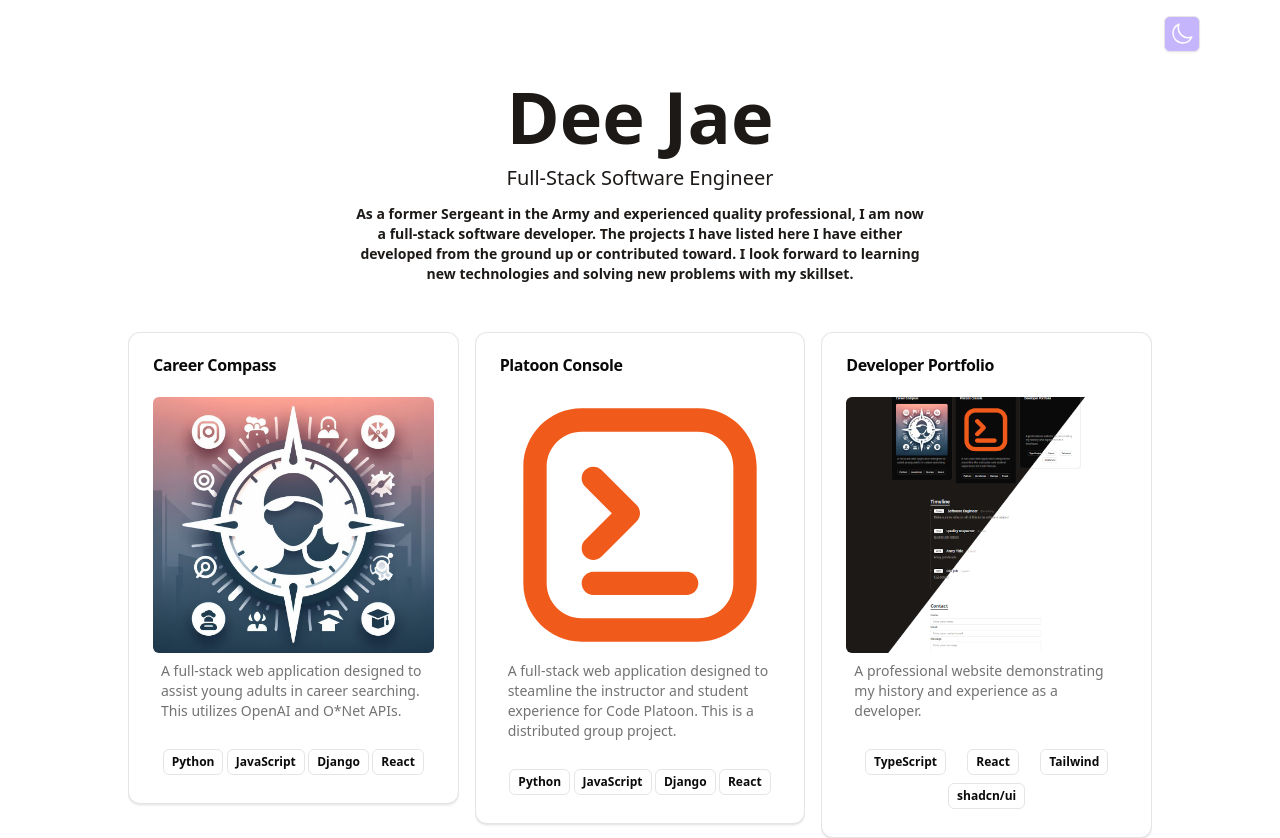
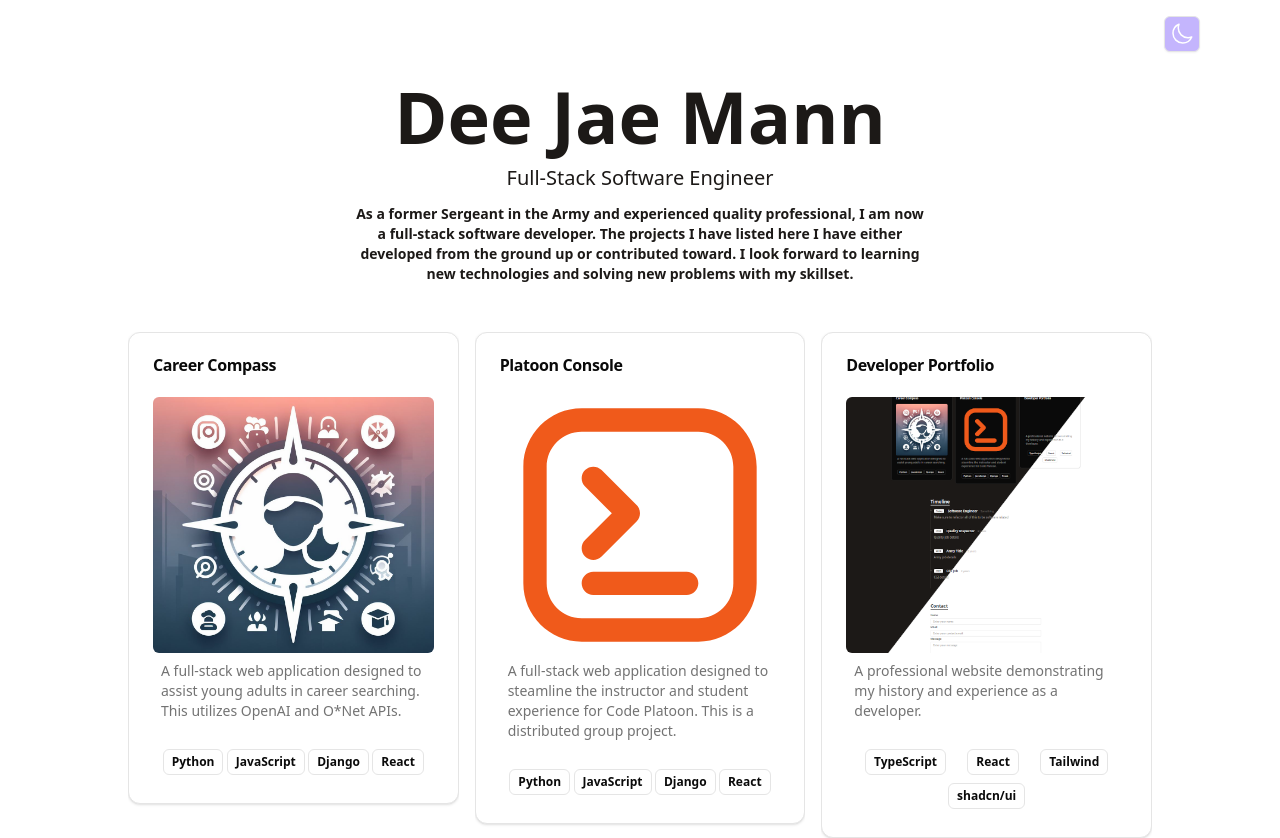
Before and after one commit to DeeJaeMann/portfolio, a React (Vite) app in the folder frontend/: page / in a window 1280 px wide. Shown: the top 838 px of the page. Built offline with nearby package versions, Linux system fonts and the light colour scheme.

Commit message:
Formatted name to full name Added CGI explaination to timeline

```diff
--- a/frontend/src/components/Intro.tsx
+++ b/frontend/src/components/Intro.tsx
@@ -4,7 +4,7 @@ const Intro = () => {
   return (
     <div className="flex items-center justify-center flex-col text-center pt-20 pb-6">
       <h1 className="text-4xl font-bold md:text-7xl mb-1 md:mb-3 dark:text-white">
-        Dee Jae
+        Dee Jae Mann
       </h1>
       <p className="text-base mb-3 font-medium md:text-xl">Full-Stack Software Engineer</p>
       <p className="text-sm max-w-xl mb-6 font-bold">{bio}</p>
--- a/frontend/src/data/timeline.ts
+++ b/frontend/src/data/timeline.ts
@@ -21,7 +21,7 @@ export default [
         year: '2001',
         title: 'Freelance CGI Programmer',
         duration: '2 years',
-        details: 'I developed various web applications using Perl on contract for a local web developer. The most enjoyable part was solving new problems for real world clients. I used OpenSUSE Linux to host my development web server on my local machine. This is also where I got my first taste of Regular Expressions. They are one of my favorite tools to use.',
+        details: 'I developed various web applications using Perl on contract for a local web developer. The most enjoyable part was solving new problems for real world clients. I used OpenSUSE Linux to host my development web server on my local machine. This is also where I got my first taste of Regular Expressions. They are one of my favorite tools to use. A little fun fact: CGI in web context means Common Gateway Interface.',
     },
     {
         year: '1992',
```
